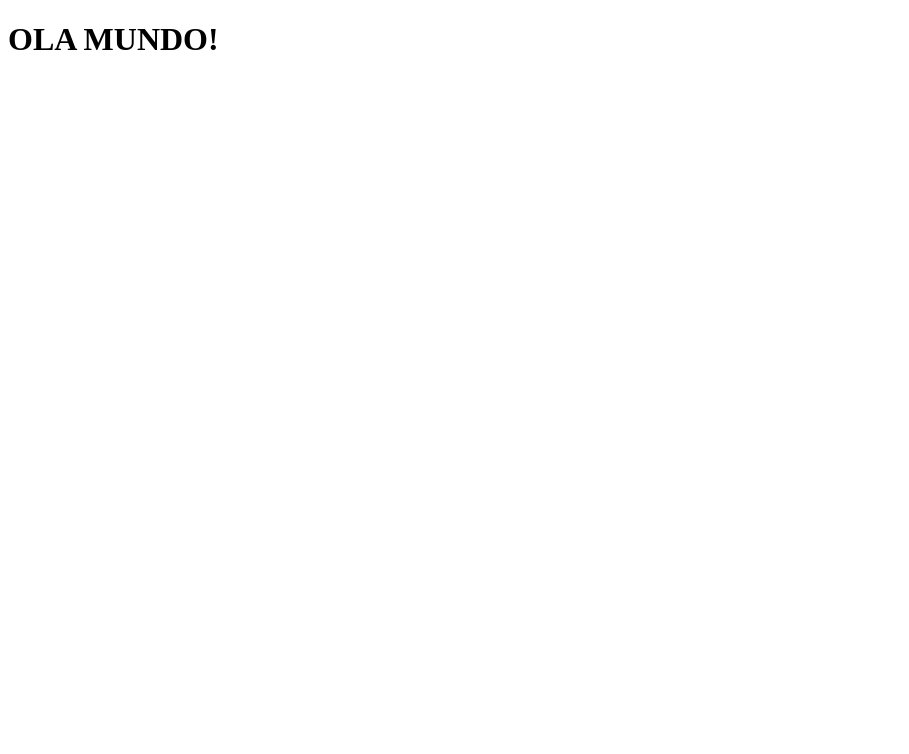
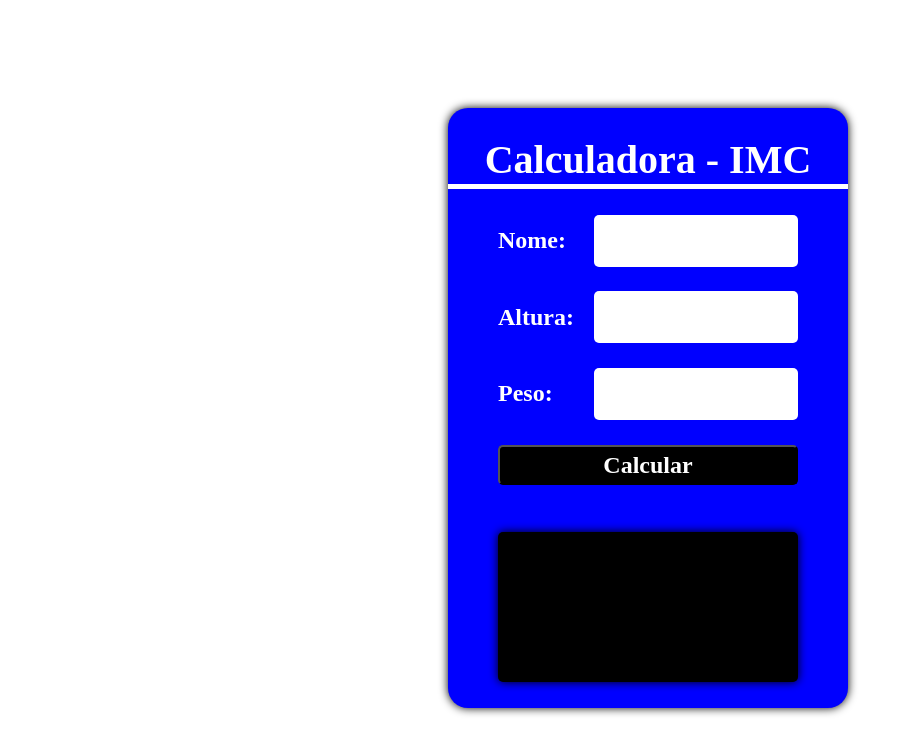
Before and after one commit to Spinelli666/Mini-Project-JS-IMC, a plain HTML site: page index.html in a window 1280 px wide. Shown: the whole page, without its empty margins (0-909 px from the left). Drawn offline with Linux system fonts and the light colour scheme.

Commit message:
Calculadora IMC

```diff
--- /dev/null
+++ b/imc.js
@@ -0,0 +1,41 @@
+const calcular = document.getElementById('calcular');
+
+function imc () {
+    const nome = document.getElementById('nome').value;
+    const altura = document.getElementById('altura').value;
+    const peso = document.getElementById('peso').value;
+    const resultado = document.getElementById('resultado');
+
+    if (nome !== '' && altura !== '' && peso !== '') {
+        const valorIMC = (peso / (altura * altura)).toFixed(1);
+
+        let classificacao = '';
+
+        if (valorIMC < 18.5) {
+            classificacao = 'abaixo do peso.';
+        }
+        else if (valorIMC < 25) {
+            classificacao = 'com peso ideal. Parabéns!';
+        }
+        else if (valorIMC < 30) {
+            classificacao = 'levemente acima do peso.';
+        }
+        else if (valorIMC < 35) {
+            classificacao = 'com obesidade grau I.';
+        }
+        else if (valorIMC < 40) {
+            classificacao = 'com obesidade grau II.';
+        }
+        else {
+            classificacao = 'com obesidade grau III. CUIDADO!';
+        }
+
+        resultado.textContent = `${nome}, seu IMC é ${valorIMC} e você está ${classificacao}`;
+    }
+    else {
+        resultado.textContent = 'Preencha todos os campos!';
+    }
+
+}
+
+calcular.addEventListener('click', imc);
--- a/index.html
+++ b/index.html
@@ -1,11 +1,32 @@
 <!DOCTYPE html>
-<html lang="en">
+<html lang="pt-br">
 <head>
     <meta charset="UTF-8">
     <meta name="viewport" content="width=device-width, initial-scale=1.0">
-    <title>Document</title>
+    <title>IMC</title>
+    <link rel="stylesheet" href="style.css">
 </head>
 <body>
-    <h1>OLA MUNDO!</h1>
+    <main>
+        <div class="container">
+            <div class="title"> Calculadora - IMC </div>
+            <div class="input">
+                <label>Nome:</label>
+                <input type="text" id="nome">
+            </div>
+            <div class="input">
+                <label>Altura:</label>
+                <input type="text" id="altura">
+            </div>
+            <div class="input">
+                <label>Peso:</label>
+                <input type="text" id="peso">
+            </div>
+            <button id="calcular">Calcular</button>
+
+            <div class="result" id="resultado"></div>
+        </div>
+    </main>
+    <script src="./imc.js"></script>
 </body>
 </html>
--- /dev/null
+++ b/style.css
@@ -0,0 +1,79 @@
+main {
+    display: flex;
+    width: 100vw;
+    height: 100vh;
+    justify-content: center;
+    align-items: center;
+}
+
+.container {
+    display: flex;
+    flex-direction: column;
+    color: white;
+    background-color: blue;
+    width: 400px;
+    height: 600px;
+    align-items: center;
+    justify-content: space-evenly;
+    border-radius: 20px;
+    box-shadow: 0 0 10px black;
+}
+
+.title {
+    display: flex;
+    justify-content: center;
+    align-items: center;
+    width: 100%;
+    height: 50px;
+    font: bold 2.5rem serif;
+    border-bottom: solid 5px;
+}
+
+.input {
+    display: flex;
+    width: 300px;
+    height: 50px;
+    justify-content: space-between;
+    align-items: center;
+}
+
+.input input {
+    width: 200px;
+    height: 50px;
+    border-radius: 5px;
+    border: none;
+    outline: 0;
+    font: bold 1.5rem serif;
+    text-align: center;
+}
+
+.input label {
+    font: bold 1.5rem serif;
+}
+
+button {
+    width: 300px;
+    height: 40px;
+    font: bold 1.5rem serif;
+    background-color: black;
+    color: white;
+    outline: none;
+    border-radius: 5px;
+    cursor: pointer;
+}
+
+.result {
+    display: flex;
+    margin-top: 20px;
+    align-items: center;
+    width: 300px;
+    height: 150px;
+    border-radius: 5px;
+    font: italic 1.5rem serif;
+    box-shadow: 0px 0px 10px black;
+    background: black;
+    color: white;
+    padding: 20px;
+    box-sizing: border-box;
+    user-select: none;
+}
```
